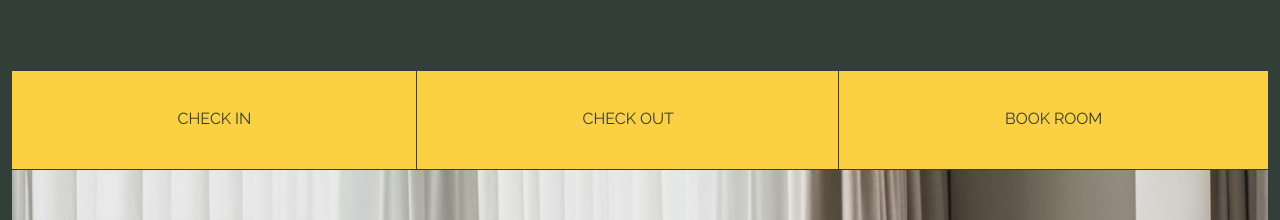
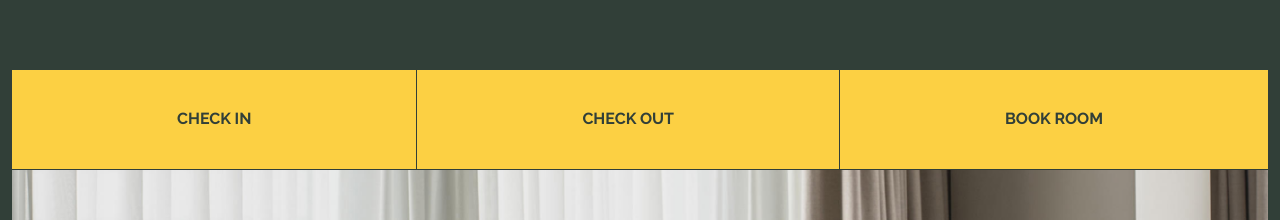
Before and after one commit to albertodefendi/demo_sim, a website: page html/index.html in a window 1280 px wide. Shown: the part 574-794 px from the top of the page. Drawn offline with nearby package versions, Linux system fonts and the light colour scheme.

Commit message:
Progresses

```diff
--- a/css/landing_page.scss
+++ b/css/landing_page.scss
@@ -472,15 +472,19 @@ $space: 1rem;
 }
 
 #header-multi-button {
-    @include multi-button(100%, 100%, $primary-color, $secondary-color, $secondary-color, $white);
+    @include multi-button(100%, 100%, $primary-color, $secondary-color, $secondary-color, $primary-color);
     box-shadow: none;
 
     button {
-        border-left: none;
-        border-right: none;
+        font-weight: bold;
+        border-top: none;
 
-        &:active {
-            transform: none;
+        &:first-of-type {
+            border-left: none;
+        }
+
+        &:last-of-type {
+            border-right: none;
         }
     }
 }
--- a/html/index.html
+++ b/html/index.html
@@ -71,7 +71,7 @@
                 <div></div>
             </div>
             <div id="rooms-image">
-                <div class="d-flex align-items-center" id="quick-actions">
+                <div class="d-flex align-items-center primary-color-background" id="quick-actions">
                     <!-- <div class="flex-1 text-center d-flex flex-column justify-content-center align-items-center"
                         id="check-in">
                         <p>CHECK IN</p>
```
Also changed, not shown: css/landing_page.css, 1 other file.
